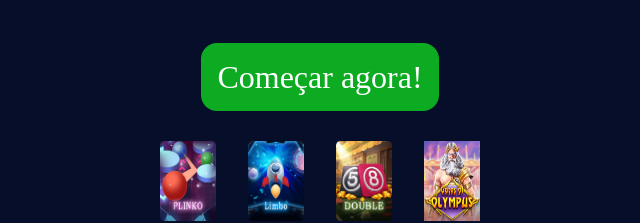
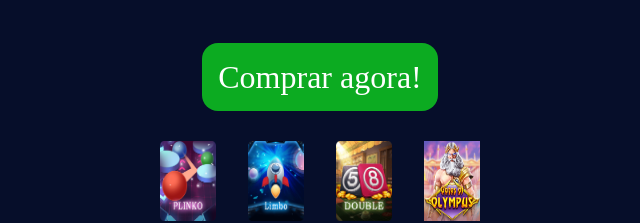
Before and after one commit to Romenson10/mikelee, a plain HTML site: page index.html in a window 1280 px wide. Shown: the part 2314-2537 px from the top of the page, 320-960 px from the left. Drawn offline with Linux system fonts and the light colour scheme.

Commit message:
Update index.html

```diff
--- a/index.html
+++ b/index.html
@@ -86,7 +86,7 @@
           <li><img class="ljogos" src="img/50006.png" alt="" /></li>
           <li><img class="ljogos" src="img/50007.png" alt="" /></li>
         </ul>
-        <div class="teste"><a class="cont" href="#">Começar agora!</a></div>
+        <div class="teste"><a class="cont" href="#">Comprar agora!</a></div>
 
         <ul class="listJogos">
           <li><img class="ljogos" src="img/50011.png" alt="" /></li>
```
